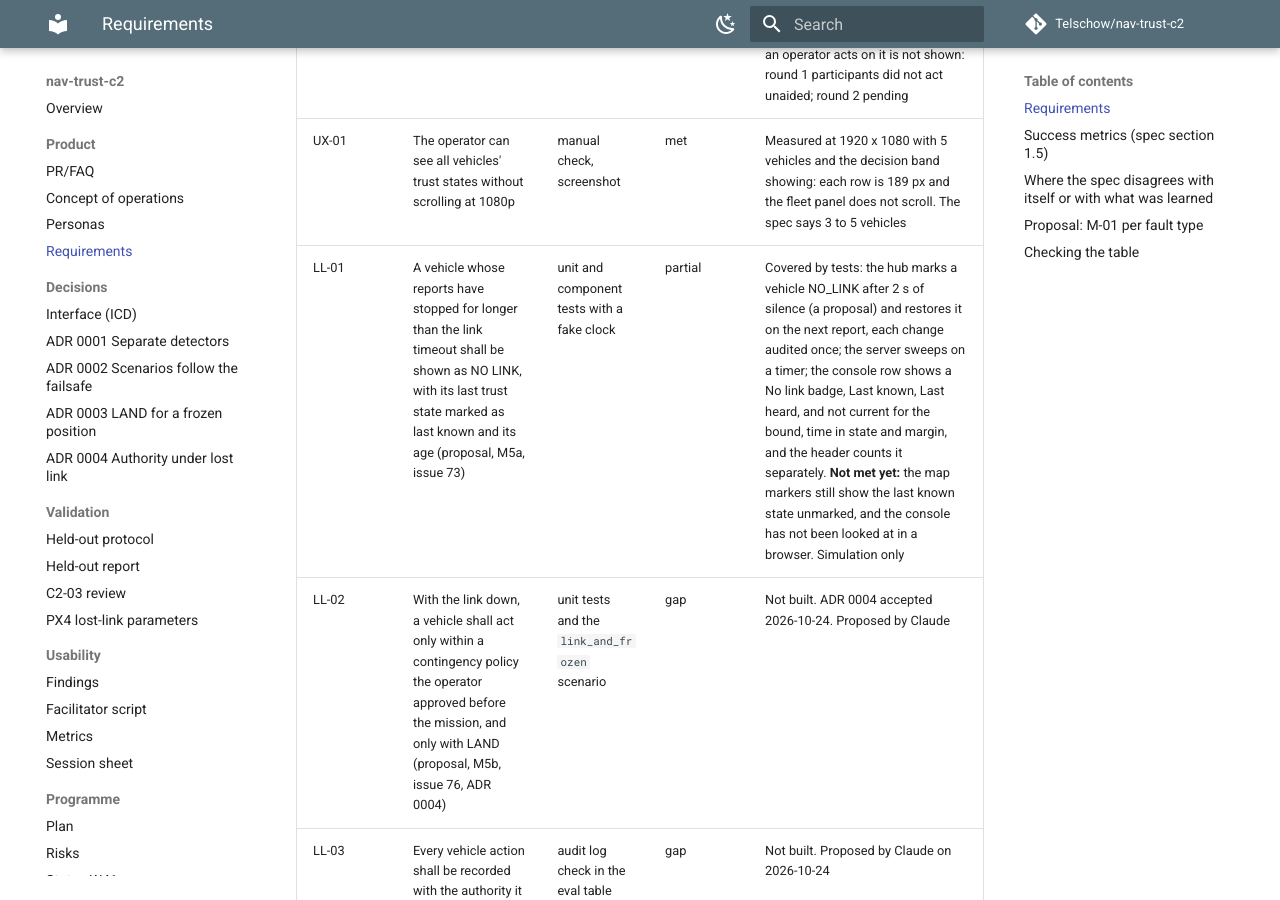
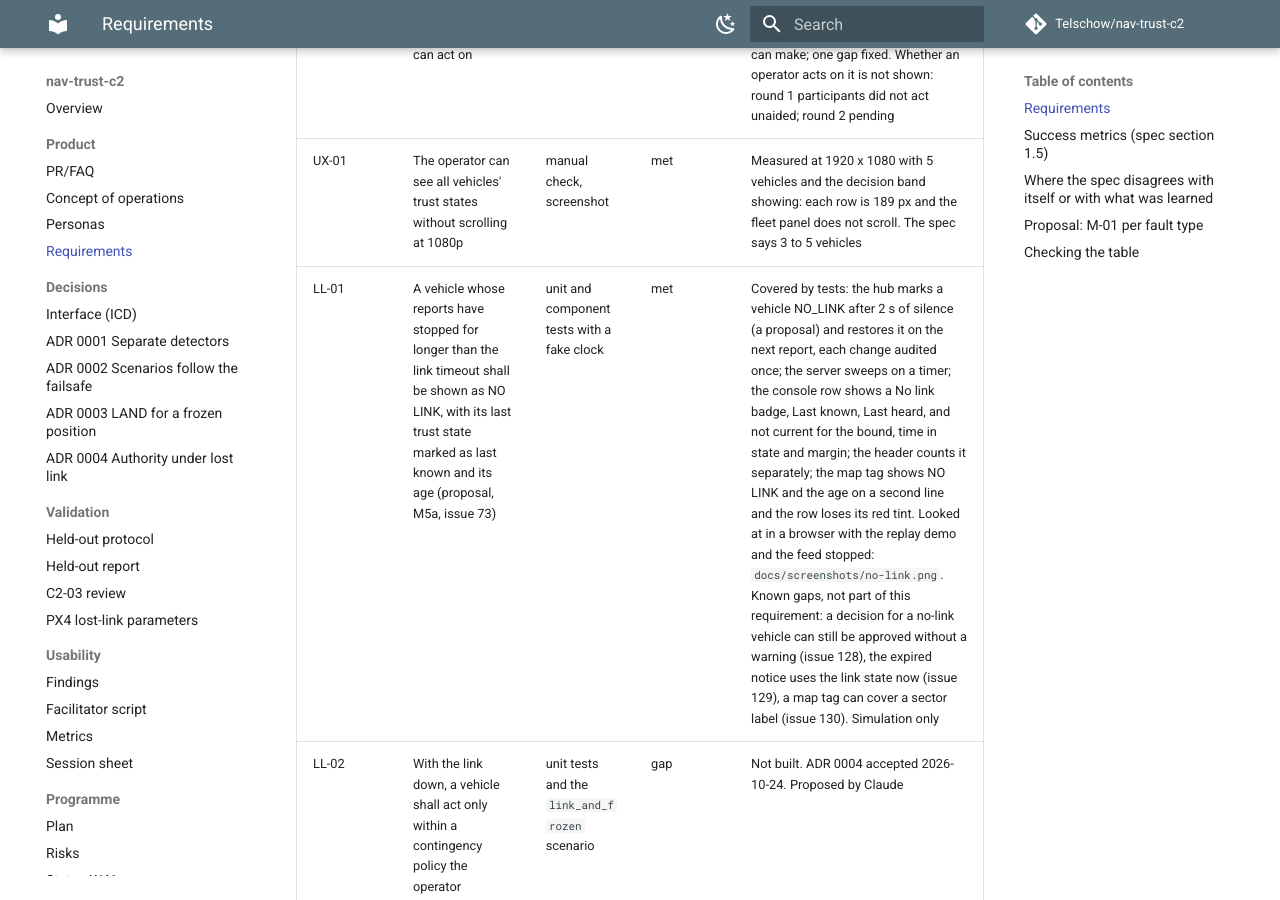
Before and after one commit to Telschow/nav-trust-c2, an MkDocs documentation site: the page built from docs/product/requirements.md, in a window 1280 px wide and 900 px high, scrolled down 1362 px. Built offline with MkDocs 1.6.1 and Material for MkDocs 9.7.7, drawn with Linux system fonts in a browser that asks for light colours; comment, search, counter and statistics services are not loaded.

Commit message:
docs: propose LL-01 as met, with a browser screenshot of the no-link console
Maintainer-owned table: this is a proposal for review.

Co-Authored-By: Claude Sonnet 5.5 <noreply@anthropic.com>
Claude-Session: https://claude.ai/code/session_01Kw2FEVDhpGZZNurwvGrYRP

```diff
--- a/docs/product/requirements.md
+++ b/docs/product/requirements.md
@@ -18,7 +18,7 @@ PX4's own GPS failure model). Nothing in it says anything about real receivers o
 | C2-02 | On RED the system shall propose re-assignment of the vehicle's remaining sectors within 2 s | integration test | met | Measured in 6 live three-vehicle runs: 5 to 6 ms from the backend receiving the RED report to the recommendation (`eval/fleet/results.md`). The engine's report interval (2 Hz, up to 0.5 s by design) and delivery to the console are not included. For a frozen position the proposal is LAND plus re-assignment |
 | C2-03 | Every alert shall show a reason code an operator can act on | UI test, review checklist | partial | Review done (`docs/validation/c2-03-review.md`) and tested for every recommendation the recommender can make; one gap fixed. Whether an operator acts on it is not shown: round 1 participants did not act unaided; round 2 pending |
 | UX-01 | The operator can see all vehicles' trust states without scrolling at 1080p | manual check, screenshot | met | Measured at 1920 x 1080 with 5 vehicles and the decision band showing: each row is 189 px and the fleet panel does not scroll. The spec says 3 to 5 vehicles |
-| LL-01 | A vehicle whose reports have stopped for longer than the link timeout shall be shown as NO LINK, with its last trust state marked as last known and its age (proposal, M5a, issue 73) | unit and component tests with a fake clock | partial | Covered by tests: the hub marks a vehicle NO_LINK after 2 s of silence (a proposal) and restores it on the next report, each change audited once; the server sweeps on a timer; the console row shows a No link badge, Last known, Last heard, and not current for the bound, time in state and margin, and the header counts it separately. **Not met yet:** the map markers still show the last known state unmarked, and the console has not been looked at in a browser. Simulation only |
+| LL-01 | A vehicle whose reports have stopped for longer than the link timeout shall be shown as NO LINK, with its last trust state marked as last known and its age (proposal, M5a, issue 73) | unit and component tests with a fake clock | met | Covered by tests: the hub marks a vehicle NO_LINK after 2 s of silence (a proposal) and restores it on the next report, each change audited once; the server sweeps on a timer; the console row shows a No link badge, Last known, Last heard, and not current for the bound, time in state and margin; the header counts it separately; the map tag shows NO LINK and the age on a second line and the row loses its red tint. Looked at in a browser with the replay demo and the feed stopped: `docs/screenshots/no-link.png`. Known gaps, not part of this requirement: a decision for a no-link vehicle can still be approved without a warning (issue 128), the expired notice uses the link state now (issue 129), a map tag can cover a sector label (issue 130). Simulation only |
 | LL-02 | With the link down, a vehicle shall act only within a contingency policy the operator approved before the mission, and only with LAND (proposal, M5b, issue 76, ADR 0004) | unit tests and the `link_and_frozen` scenario | gap | Not built. ADR 0004 accepted 2026-10-24. Proposed by Claude |
 | LL-03 | Every vehicle action shall be recorded with the authority it ran under: live approval, contingency or PX4 failsafe (proposal, M5b, issue 75) | audit log check in the eval table | gap | Not built. Proposed by Claude on 2026-10-24 |
 
--- a/docs/product/trace.csv
+++ b/docs/product/trace.csv
@@ -12,6 +12,6 @@ M-03,metric,"Misleading-trust epochs under 1%: true error above the displayed bo
 M-04,metric,"Mission completion: at least 90% of the area covered in a single-vehicle-loss scenario",eval,"eval/fleet.py;eval/fleet/results.md;eval/coverage.py",met,"Simulation, three vehicles, one lost (a long GNSS outage that makes PX4 land it), scripted operator approving after 15 s: 100% of the area covered in 3 of 3 runs. With the operator denying: 87% in 3 of 3 runs (the lost vehicle's sector 62%), so the re-task is what meets the target. One loss pattern, few runs, scripted operator"
 M-05,metric,"Operator workload proxy: alerts plus approvals per 10 minutes",eval,"eval/results.md;eval/heldout/results.md;eval/fleet/results.md",met,"Reported: single-vehicle runs 3.07 interruptions per 10 min (frozen position) and 6.91 (long outage) of flight, 0 in nominal; fleet runs 1.9 (approved) and 2.8 (denied) alerts plus decisions per 10 min. The operator is scripted, so this counts the system's demands, not a person's effort"
 M-06,metric,"Time to decision: alert shown to operator approval",manual,"docs/usability/findings-2026-10.md;docs/usability/metrics.md",partial,"Round 1, protocol v1, N=2: P1 approved 134.9 s after the first alert and only after a hint; P2 did not decide. Redesign and protocol v2 not yet re-tested"
-LL-01,requirement,"A vehicle whose reports have stopped for longer than the link timeout shall be shown as NO LINK, with its last trust state marked as last known and its age (proposal)",test,"tests/test_hub_link.py;tests/test_server_link.py;console/src/store.test.ts;console/src/components/components.test.tsx;c2/hub.py;docs/ICD.md",partial,"Covered by tests with a fake clock: the hub marks a vehicle NO_LINK after 2 s of silence and restores it on the next report, each change audited once; the server sweeps on a timer; the console row shows a No link badge, Last known, Last heard, and not current for the bound, time in state and margin; the header counts it separately. Not met yet: the map markers still show the last known state unmarked, and the console has not been looked at in a browser. Simulation only; the 2 s timeout is a proposal"
+LL-01,requirement,"A vehicle whose reports have stopped for longer than the link timeout shall be shown as NO LINK, with its last trust state marked as last known and its age (proposal)",test,"tests/test_hub_link.py;tests/test_server_link.py;console/src/store.test.ts;console/src/components/components.test.tsx;c2/hub.py;docs/ICD.md;docs/screenshots/no-link.png",met,"Covered by tests with a fake clock: the hub marks a vehicle NO_LINK after 2 s of silence and restores it on the next report, each change audited once; the server sweeps on a timer; the console row shows a No link badge, Last known, Last heard, and not current for the bound, time in state and margin, with no red tint; the header counts it separately; the map tag shows NO LINK and the age. Looked at in a browser with the replay demo and the feed stopped (docs/screenshots/no-link.png). Known gaps outside this requirement: no warning when approving for a no-link vehicle (issue 128), expired notice uses the link state now (issue 129), a map tag can cover a sector label (issue 130). Simulation only; the 2 s timeout is a proposal"
 LL-02,requirement,"With the link down, a vehicle shall act only within a contingency policy the operator approved before the mission, and only with LAND (proposal)",gap,,gap,"Not built. ADR 0004 accepted 2026-10-24 (issues 72, 76)"
 LL-03,requirement,"Every vehicle action shall be recorded with the authority it ran under: live approval, contingency or PX4 failsafe (proposal)",gap,,gap,"Not built. Proposed on 2026-10-24 (issue 75)"
```
Also changed, not shown: docs/screenshots/no-link.png (added).
